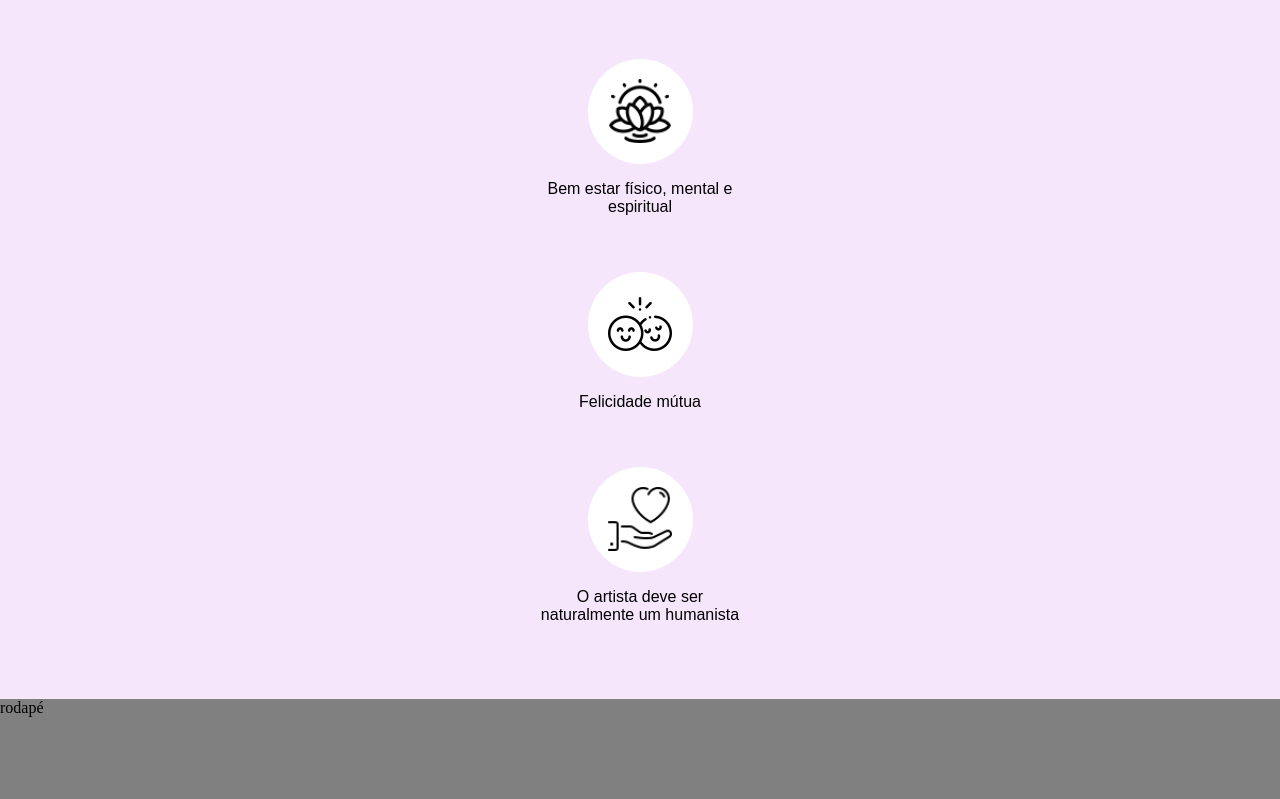
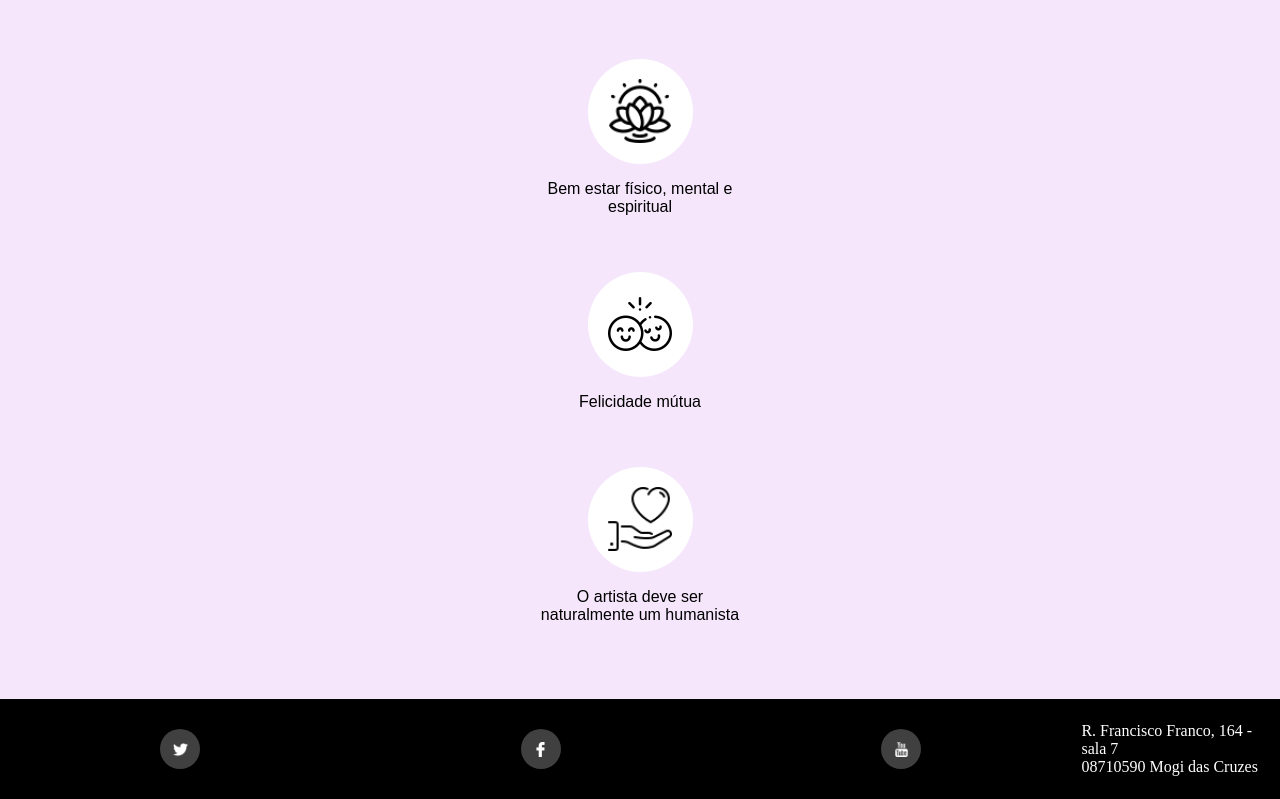
Before and after one commit to GeysaLadica/cia-lotus, a PHP site: page / in a window 1280 px wide. Shown: the part 966-1765 px from the top of the page. Run offline with PHP 8.4, Linux system fonts and the light colour scheme; some web fonts are replaced.

Commit message:
creat footer

```diff
--- a/index.html
+++ b/index.html
@@ -60,7 +60,22 @@
                 </div>
 
         </section>
-        <footer>rodapé</footer>
+        <footer>
+                <div id="socialmidias">
+                        <div class="social">
+                            <img src="img/icon/twitter.png" alt="twitter">
+                        </div>
+                        <div class="social">
+                            <img src="img/icon/facebook.png" alt="facebook">
+                        </div>
+                        <div class="social">
+                            <img src="img/icon/youtube.png" alt="youtube">
+                        </div>
+                </div>
+                <div id="contato">
+                    <p>R. Francisco Franco, 164 - sala 7<br>08710590 Mogi das Cruzes</p>
+                </div>
+        </footer>
     </div>
 
 </body>
--- a/style.css
+++ b/style.css
@@ -42,6 +42,9 @@ nav a{
     font-family: 'ZCOOL XiaoWei', serif;
     font-size: 13pt;
     color: rgba(222, 17,181);
+}
+nav a:hover{
+    color: white;
 }
 #frase-banner{
     width: 65vw;
@@ -91,7 +94,7 @@ header{
     font-family: 'Cantarell', sans-serif;
 }
 .sobre{
-    width: 90vw;
+    width: 95vw;
     display: flex;
     justify-content: center;
     align-items: center;
@@ -99,7 +102,7 @@ header{
     margin: 20px 0px;
 }
 #sobre p{
-    width: 200px;
+    width: 220px;
 }
 .img-sobre{
     width: 75px;
@@ -111,7 +114,44 @@ header{
     justify-content: center;
     align-items: center;
 }
+.img-sobre:hover{
+    width: 77px;
+    height: 77px;
+    cursor: pointer;
+    box-shadow: rgba(60, 60, 60, 0.527) 2px 3px 2px;
+}
 footer{
     grid-area: footer;
-    background-color: grey;
+    background-color: black;
+    display: flex;
+    justify-content: center;
+    align-items: center;
+
 }
+#socialmidias{
+    width: 90vw;
+    height: 40px;
+    display: flex;
+    justify-content: space-around;
+}
+.social{
+    width: 40px;
+    height: 40px;
+    background-color: rgba(128, 128, 128, 0.5);
+    border-radius: 100%;
+    display: flex;
+    justify-content: center;
+    align-items: center;
+}
+.social img{
+    width: 15px;
+    height: 15px;
+}
+.social:hover{
+    background-color: rgb(45, 204, 112);
+    cursor: pointer;
+    transition: 0.9s;
+}
+#contato{
+    color: white;
+}
```
Also changed, not shown: img/icon/facebook.png (added), img/icon/favicon.png (added), img/icon/google-plus.png (added), img/icon/icone-android.png (added), img/icon/icone-ios.png (added), img/icon/icone-windows.png (added), img/icon/icone1.png (added), img/icon/icone2.png (added), img/icon/icone3.png (added), img/icon/linkedin.png (added), img/icon/pinterest.png (added), img/icon/twitter.png (added), img/icon/youtube.png (added).
